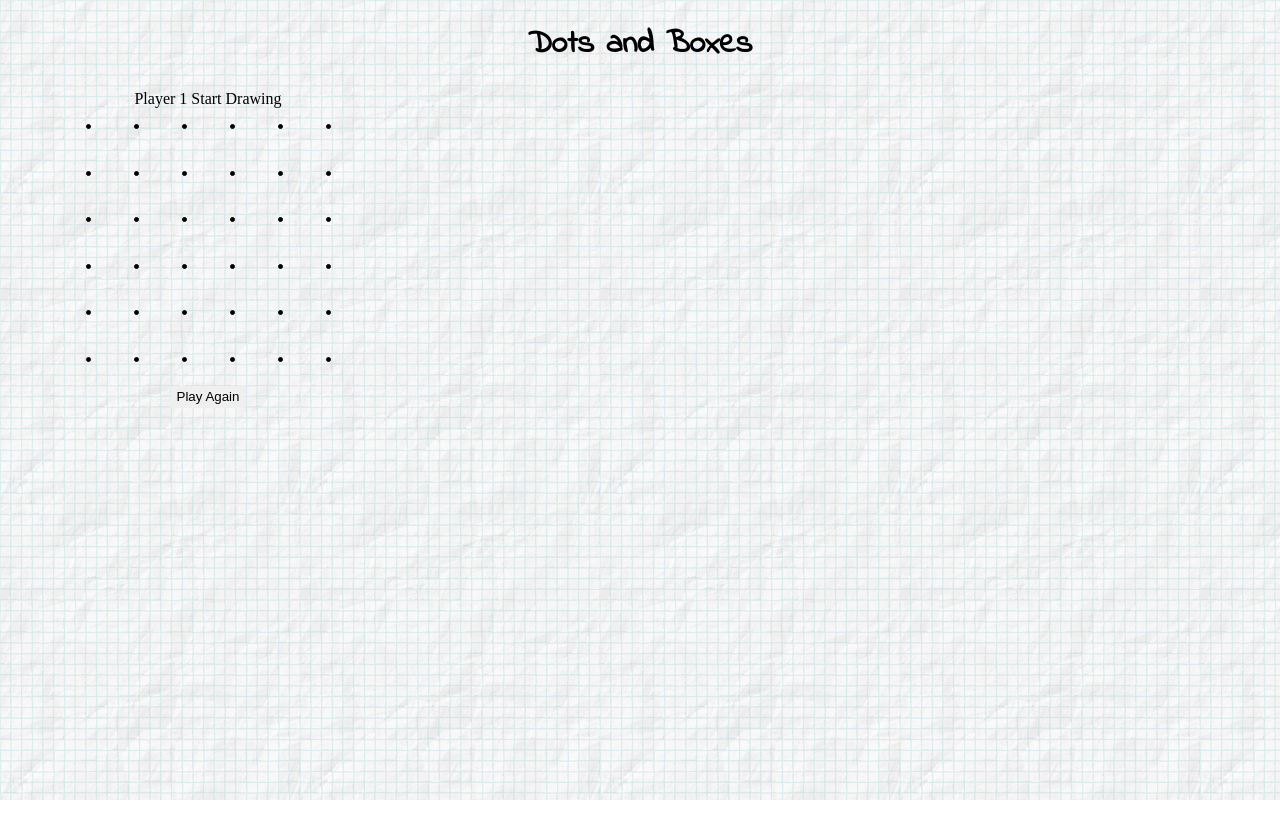
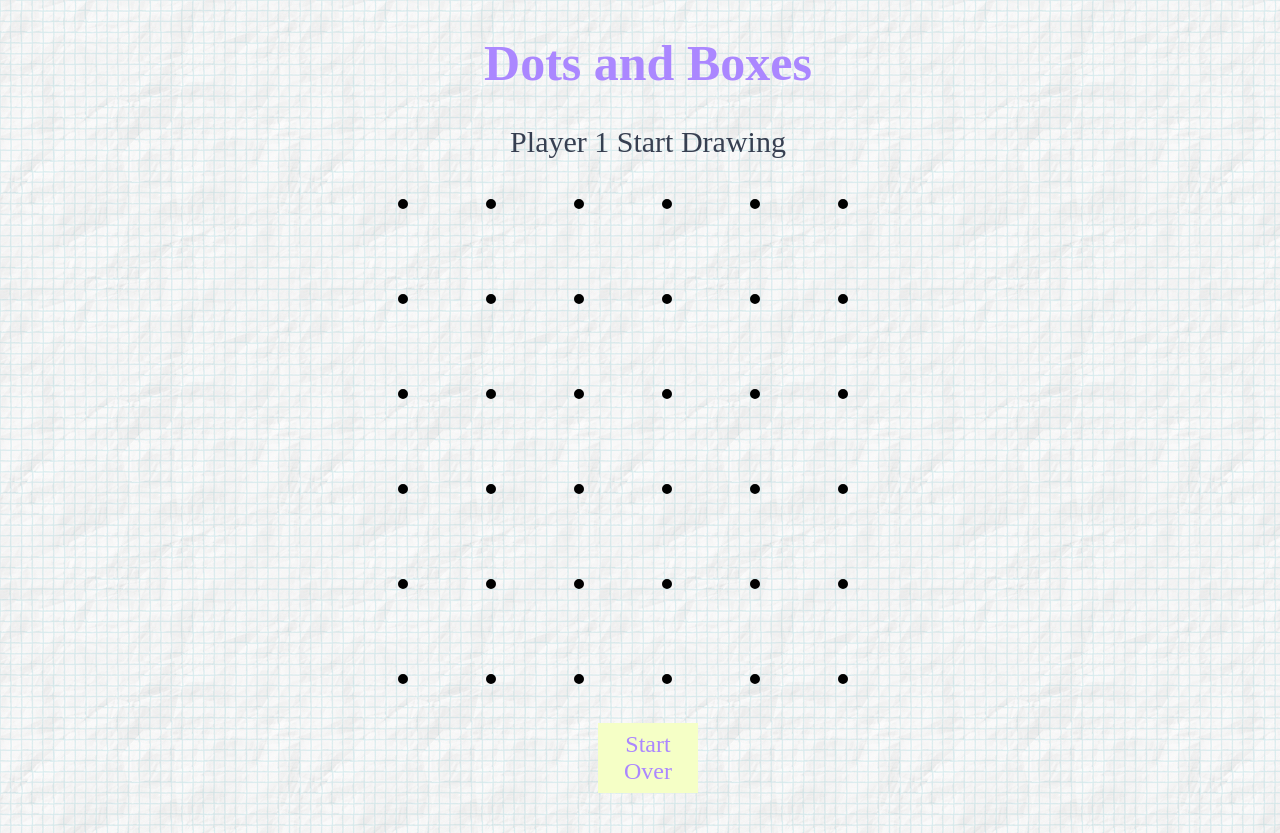
Before and after one commit to katajello/Dots-and-Boxes, a plain HTML site: page index.html in a window 1280 px wide. Before the commit the page ends 800 px from the top, so only its background shows below. Drawn offline with Linux system fonts and the light colour scheme; a web font is replaced by a local one.

Commit message:
new styling and fonts

```diff
--- a/app.js
+++ b/app.js
@@ -3,13 +3,13 @@
 var game = {
   player1: {
     points: 0,
-    color: '#A40E4C',
+    color: '#B4E1FF',
     name: "Player 1",
     display: $('#player1Score')
   },
   player2: {
     points: 0,
-    color: '#F49D6E',
+    color: '#FFACE4',
     name: "Player 2",
     display: $('#player2Score')
   },
--- a/index.html
+++ b/index.html
@@ -5,8 +5,12 @@
     <title>Dots and Boxes</title>
     <script src="jquery-1.12.3.js"></script>
     <link rel="stylesheet" href="style.css">
-    <link href='https://fonts.googleapis.com/css?family=Indie+Flower' rel='stylesheet' type='text/css'>
-    <link href='https://fonts.googleapis.com/css?family=Chewy' rel='stylesheet' type='text/css'>
+    <link href='https://fonts.googleapis.com/css?family=Fredericka+the+Great' rel='stylesheet' type='text/css'>
+    <link href='https://fonts.googleapis.com/css?family=Homemade+Apple' rel='stylesheet' type='text/css'>
+    <link href='https://fonts.googleapis.com/css?family=Give+You+Glory' rel='stylesheet' type='text/css'>
+    <link href='https://fonts.googleapis.com/css?family=Frijole' rel='stylesheet' type='text/css'>
+
+
   </head>
   <body>
       <div class="heading"><h1>Dots and Boxes</h1></div>
@@ -164,9 +168,11 @@
           <div class="horizontal box-24"></div>
           <div class="dots"></div>
         </div>
-        <button id="reset" name="reset game">Play Again</button>
+
       </div>
-
+    <div id="button-container">
+      <button id="reset" name="reset game">Start Over</button>
+    </div>
     <script src="app.js"></script>
   </body>
 </html>
--- a/style.css
+++ b/style.css
@@ -1,14 +1,16 @@
 
 body {
-  min-width: 250px;
+  min-width: 500px;
+  width: 100%;
   cursor: url(pencil_medium.png) 8 36, auto;
   background: url("graphpaper.jpg");
 }
 
 h1 {
   text-align: center;
-  font-family: 'Indie Flower', serif;
-
+  font-family: 'Fredericka the Great', serif;
+  font-size: 50px;
+  color: #AB87FF;
 }
 .heading {
   opacity: 1;
@@ -20,62 +22,69 @@ h1 {
 
 #player1Score {
   float: left;
-  color: #A40E4C;
+  color: #B4E1FF;
   /*background-color: white;*/
-  font-family: 'Chewy', serif;
+  font-family: 'Homemade Apple', serif;
+  font-size: 30px;
 }
 
 #player2Score {
   float: right;
-  color: #F49D6E;
+  color: #FFACE4;
   /*background-color: white;*/
-  font-family: 'Chewy', serif;
+  font-family: 'Homemade Apple', serif;
+  font-size: 30px;
 }
 #current-player-display {
+  text-align: center;
   height: 25px;
+  font-size: 30px;
+  font-family: 'Give You Glory', serif;
+  color: #373F51;
 }
 #game-board {
-  text-align: center;
-  width: 400px;
+  margin: 0 auto;
+  width: 500px;
 }
  #row1 {
+   margin-top: 45px;
    height: 13px;
  }
  #row2 {
-   height: 34px;
+   height: 82px;
  }
  #row3 {
    height: 13px;
  }
 #row4 {
-  height:33px;
+  height: 82px;
 }
 #row5 {
   height: 13px;
 }
 #row6 {
-  height: 34px;
+  height: 82px;
 }
 #row7 {
   height: 13px;
 }
 #row8 {
- height:33px;
+ height: 82px;
 }
 #row9 {
   height: 13px;
 }
 #row10 {
-  height: 34px;
+  height: 82px;
 }
 #row11 {
   height: 13px;
 }
 
 .dots {
-  height: 3px;
-  width: 3px;
-  border: 1px solid black;
+  height: 6px;
+  width: 6px;
+  border: 2px solid black;
   background-color: black;
   border-radius: 50%;
   display: inline-block;
@@ -84,39 +93,52 @@ h1 {
 
 .horizontal:hover {
   background-color: #a6a6a6;
+  border-radius: 5px;
 }
 
 .vertical:hover {
   background-color: #a6a6a6;
+  border-radius: 5px;
 }
 
 .horizontal {
-  height: 3px;
-  width: 45px;
-  margin-left: -5px;
-  margin-right:-5px;
+  height: 6px;
+  width: 90px;
+  margin-left: -10px;
+  margin-right:-10px;
+  border-radius: 5px;
   /*border: 1px solid black;*/
   display: inline-block;
 }
 
 .vertical {
-  height: 45px;
-  width: 3px;
+  height: 90px;
+  width: 8px;
+  border-radius: 5px;
   /*border: 1px solid black;*/
   display: inline-block;
 }
 
 .box {
-  height: 46px;
-  width: 44px;
-  margin-left: -4px;
-  margin-right:-4px;
+  height: 89px;
+  width: 86px;
+  margin-left: -6px;
+  margin-right:-8px;
   /*border: 1px solid black;*/
   display: inline-block;
 }
+button {
+border: 0;
+width: 100px;
+height: 70px;
+background-color: #F5FFC6;
+font-size: 24px;
+font-family: 'Frijole', serif;
+color: #AB87FF;
+}
 
-button {
-  border: 0;
-  height: 22px;
-  margin: 25px;
+#button-container {
+  width: 100px;
+  margin: 40px auto;
+
 }
```
